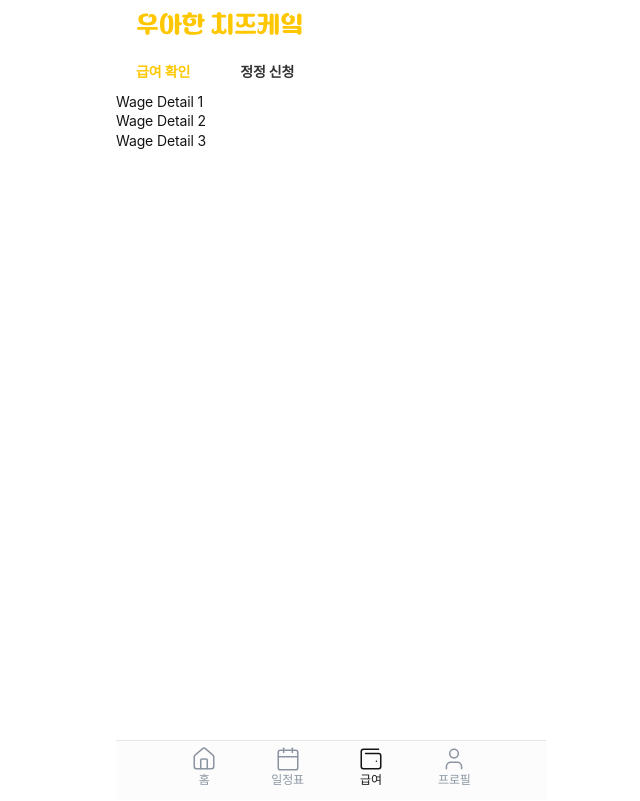
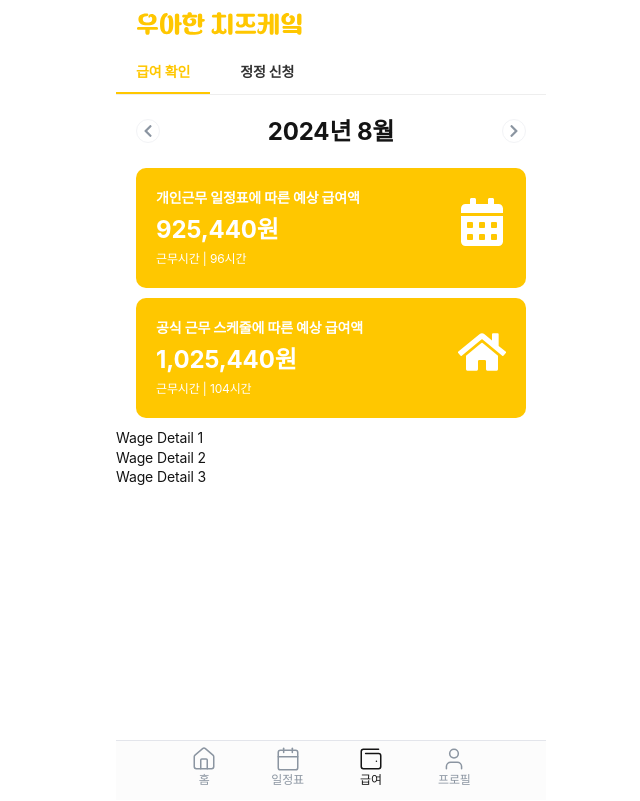
Before and after one commit to dev-meryoung/woowahan-siblings, a React (Vite) app: page /wage/check in a window 1280 px wide. Shown: the whole page, without its empty margins (309-949 px from the left). Built offline with nearby package versions, Linux system fonts and the light colour scheme; a web font is replaced by a local one.

Commit message:
feat: 급여 탭 메뉴 및 월 이동 기능 구현

```diff
--- a/package.json
+++ b/package.json
@@ -16,6 +16,7 @@
 		"normalize.css": "^8.0.1",
 		"react": "^18.3.1",
 		"react-dom": "^18.3.1",
+		"react-icons": "^5.2.1",
 		"react-router-dom": "^6.25.1"
 	},
 	"devDependencies": {
--- /dev/null
+++ b/src/components/Divider.tsx
@@ -0,0 +1,9 @@
+/** @jsxImportSource @emotion/react */
+import styled from '@emotion/styled';
+
+const Divider = styled.div`
+	border-bottom: 1px solid #eee;
+	margin-bottom: 10px;
+`;
+
+export default Divider;
--- /dev/null
+++ b/src/components/Wage/ControlMonth.tsx
@@ -0,0 +1,55 @@
+/** @jsxImportSource @emotion/react */
+import { useState } from 'react';
+import styled from '@emotion/styled';
+import { FaChevronLeft, FaChevronRight } from 'react-icons/fa';
+import IconButton from '@/components/IconButton'; // IconButton 컴포넌트 임포트
+
+const ControlMonth = () => {
+	const [date, setDate] = useState(new Date());
+
+	const handlePreviousMonth = () => {
+		setDate(new Date(date.getFullYear(), date.getMonth() - 1, 1));
+	};
+
+	const handleNextMonth = () => {
+		setDate(new Date(date.getFullYear(), date.getMonth() + 1, 1));
+	};
+
+	const formatDate = (date: Date) => {
+		return `${date.getFullYear()}년 ${date.getMonth() + 1}월`;
+	};
+
+	return (
+		<CalendarContainer>
+			<IconButton
+				IconComponent={FaChevronLeft}
+				shape="line"
+				color="gray"
+				size={24}
+				onClick={handlePreviousMonth}
+			/>
+			<MonthDisplay>{formatDate(date)}</MonthDisplay>
+			<IconButton
+				IconComponent={FaChevronRight}
+				shape="line"
+				color="gray"
+				size={24}
+				onClick={handleNextMonth}
+			/>
+		</CalendarContainer>
+	);
+};
+
+const CalendarContainer = styled.div`
+	display: flex;
+	align-items: center;
+	justify-content: space-between;
+	margin: 20px 20px;
+`;
+
+const MonthDisplay = styled.div`
+	font-size: 24px;
+	font-weight: bold;
+`;
+
+export default ControlMonth;
--- /dev/null
+++ b/src/components/Wage/SalaryCard.tsx
@@ -0,0 +1,61 @@
+/** @jsxImportSource @emotion/react */
+import styled from '@emotion/styled';
+
+interface ISalaryCardProps {
+	title: string;
+	wagecount: number;
+	workinghours: number;
+	icon: React.ReactNode;
+}
+
+const SalaryCard = ({ title, wagecount, workinghours, icon }: ISalaryCardProps) => {
+	return (
+		<Card>
+			<TextContainer>
+				<Title>{title}</Title>
+				<WageCount>{wagecount.toLocaleString()}원</WageCount>
+				<WorkingHours>근무시간 | {workinghours}시간</WorkingHours>
+			</TextContainer>
+			<IconContainer>{icon}</IconContainer>
+		</Card>
+	);
+};
+
+const Card = styled.div`
+	display: flex;
+	background-color: #ffc700;
+	border-radius: 10px;
+	padding: 20px;
+	display: flex;
+	align-items: center;
+	justify-content: space-between;
+	margin: 10px 20px;
+	color: white;
+`;
+
+const TextContainer = styled.div`
+	display: flex;
+	flex-direction: column;
+`;
+
+const Title = styled.div`
+	font-size: 14px;
+	font-weight: bold;
+`;
+
+const WageCount = styled.div`
+	font-size: 24px;
+	font-weight: bold;
+	margin-top: 5px;
+`;
+
+const WorkingHours = styled.div`
+	font-size: 12px;
+	margin-top: 5px;
+`;
+
+const IconContainer = styled.div`
+	font-size: 48px;
+`;
+
+export default SalaryCard;
--- a/src/components/WageTab.tsx
+++ b/src/components/Wage/WageTab.tsx
@@ -39,6 +39,9 @@ const StyledLi = styled.li`
 		background-color: #f2f3f6;
 		border-radius: 5px;
 	}
+	&.active {
+		border-bottom: 2px solid #ffc700; /* 활성 상태일 때 아래쪽 색상을 빨간색으로 설정 */
+	}
 `;
 
 const StyledNavLink = styled(NavLink)`
--- a/src/pages/Wage/Wage.tsx
+++ b/src/pages/Wage/Wage.tsx
@@ -1,5 +1,7 @@
 /** @jsxImportSource @emotion/react */
-import WageTab from '@/components/WageTab';
+
+import Divider from '@/components/Divider';
+import WageTab from '@/components/Wage/WageTab';
 import { Outlet } from 'react-router-dom';
 
 const Wage = () => {
@@ -7,6 +9,7 @@ const Wage = () => {
 		<>
 			<div>
 				<WageTab />
+				<Divider />
 				<Outlet />
 			</div>
 		</>
--- a/src/pages/Wage/WageCheck/WageCheck.tsx
+++ b/src/pages/Wage/WageCheck/WageCheck.tsx
@@ -1,10 +1,26 @@
 /** @jsxImportSource @emotion/react */
+import ControlMonth from '@/components/Wage/ControlMonth';
+import SalaryCard from '@/components/Wage/SalaryCard';
 import { Link } from 'react-router-dom';
+import { FaCalendarAlt, FaHome } from 'react-icons/fa';
 
 const WageCheck = () => {
 	const wages = [1, 2, 3];
 	return (
 		<>
+			<ControlMonth />
+			<SalaryCard
+				title="개인근무 일정표에 따른 예상 급여액"
+				wagecount={925440}
+				workinghours={96}
+				icon={<FaCalendarAlt />}
+			/>
+			<SalaryCard
+				title="공식 근무 스케줄에 따른 예상 급여액"
+				wagecount={1025440}
+				workinghours={104}
+				icon={<FaHome />}
+			/>
 			<ul>
 				{wages.map((id) => (
 					<li key={id}>
```
Also changed, not shown: src/components/Wage/WageMockData.tsx (added, +89 -0 lines), 1 other file (tests, documents, lock files or other folders).
